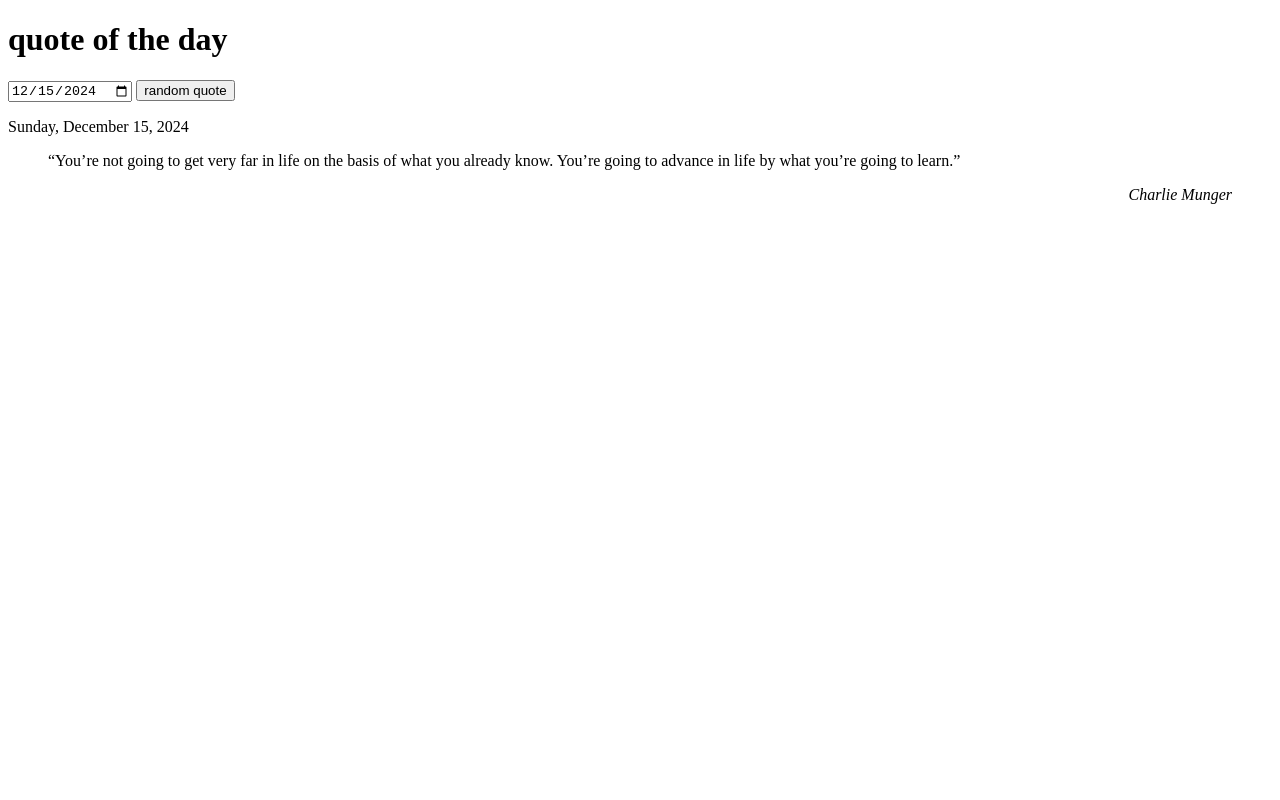
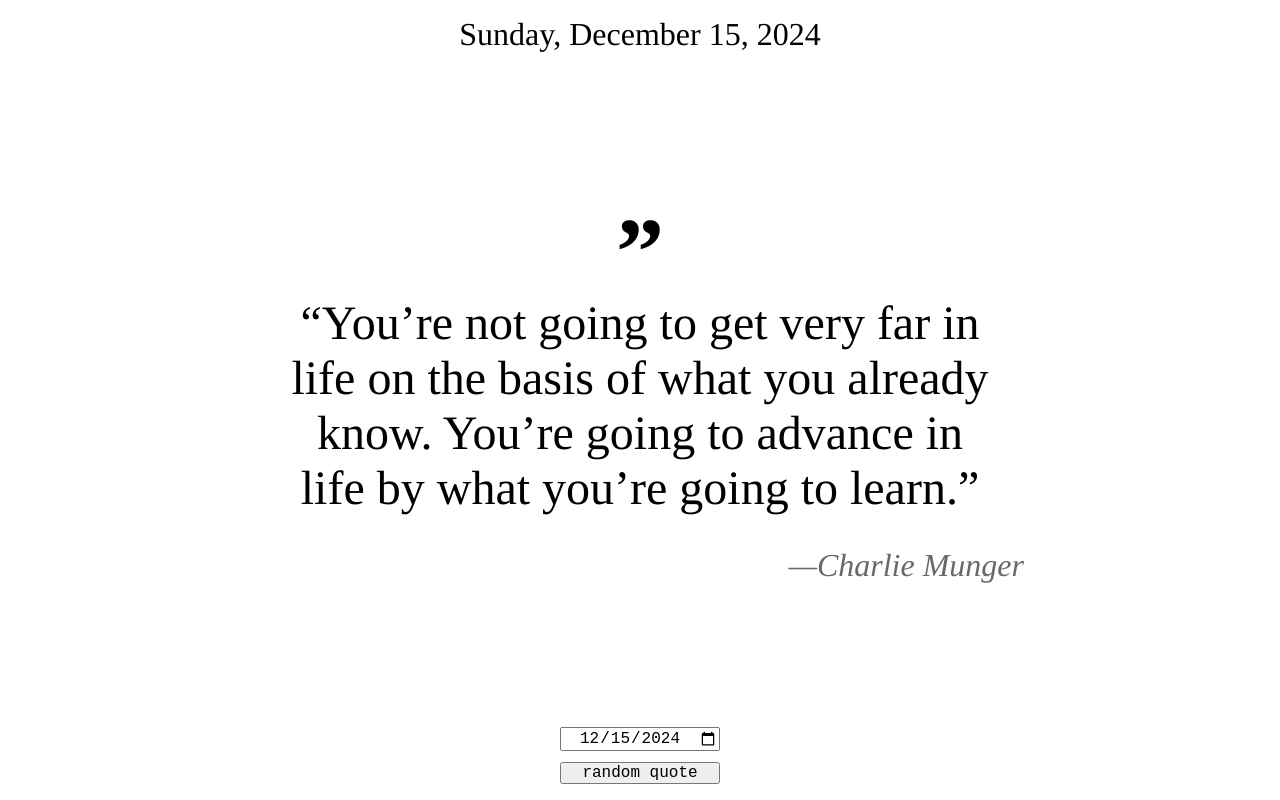
Before and after one commit to ng-jason/daily-quote, a plain HTML site: page index.html in a window 1280 px wide. Drawn offline with Linux system fonts and the light colour scheme.

Commit message:
Update css styling and html
Updated CSS

Removed classes from html and used id selectors in css instead

```diff
--- a/index.html
+++ b/index.html
@@ -2,34 +2,29 @@
 <html lang="en">
   <head>
     <meta charset="utf-8">
-    <meta name="viewport" content="width=device-width, initial-scale=1">
+    <meta name="viewport" content="width=device-width, initial-scale=1, maximum-scale=1">
     <title>quotes</title>
     <script defer src="script.js"></script>
     <link rel="stylesheet" href="styles.css"/>
   </head>
   <body>
+
+    <header>
+          <p id="date"></p>
+    </header>
+
     <main>
-      <header>
-        <h1>quote of the day</h1>
-        <div class="controls">
-          <label for="date-picker" hidden>pick a date:</label>
-          <input type="date" id="date-picker" aria-label="select date for quote">
-          <button id="random-button">random quote</button>
-        </div>
-      </header>
+      <blockquote>
+        <p id="quote"></p>
+        <cite id="author"></cite>
+      </blockquote>
+    </main>
 
-      <section class="date-display">
-        <p id="date" class="date"></p>
-      </section>
+    <footer>
+      <label for="date-picker" hidden>pick a date:</label>
+      <input type="date" id="date-picker" aria-label="select date for quote">
+      <button id="random-button" aria-label="get a random quote">random quote</button>
+    </footer>
 
-      <section class="quote-container">
-        <blockquote>
-          <p id="quote"></p>
-          <footer>
-            <cite id="author"></cite>
-          </footer>
-        </blockquote>
-      </section>
-    </main>
   </body>
 </html>
--- a/styles.css
+++ b/styles.css
@@ -1,28 +1,91 @@
-/* body {
-    margin: 0 auto;
-    max-width: 30em;
-    font-family: "Helvetica", "Arial", sans-serif;
-    line-height: 1.5;
-    color: #555;
-} */
+/* 1. Use a more-intuitive box-sizing model */
+*, *::before, *::after {
+  box-sizing: border-box;
+}
 
-/* .quote {
-    padding: 2px 4px;
-    vertical-align: text-bottom;
-    background: #eee;
-} */
+* {
+  -webkit-text-size-adjust: 100%;
+  padding: 0;
+  /* 2. Remove default margin */
+  margin: 0;
+}
 
-/* div:has(> blockquote) {
-    background-color: #ededed;
-    margin: 10px auto;
-    padding: 15px;
-    border-radius: 5px;
-} */
+html {
+    touch-action: manipulation; /* disables double-tap zoom */
+    width: clamp(45ch, 69%, 100ch);
+    margin: auto;
+}
+
+body {
+    display: flex;
+    flex-direction: column;
+    justify-content: space-between;
+    align-items: center;
+    padding: 1rem;
+    height: 100svh;
+    font-family: 'Merriweather', Times, serif;
+    font-size: clamp(1.5rem, 5vw, 3rem);
+    /* 7. Avoid text overflows */
+    overflow-wrap: break-word;
+    text-wrap: balance;
+}
+
+#date, #author {
+    font-size: clamp(1.337rem, 4vw, 2rem);
+}
+
+#date {
+    text-align: center;
+}
+
+/* for the ” quotation mark above the quote */
+blockquote::before {
+    display: block;
+    text-align: center;
+    content: '”';
+    font-weight: bolder;
+    font-size: 2em;
+    margin-top: 2rem;
+    margin-bottom: -0.69rem;
+}
+
+#quote {
+    text-align: center;
+}
+
+#author::before {
+    content: '—';
+}
+
+#author {
+    display: block;
+    margin-top: 2rem;
+    margin-left: 27%;
+    margin-bottom: 2rem;
+    text-align: right;
+    color: dimgrey;
+}
 
 footer {
-    text-align: right;
+    display: flex;
+    flex-direction: column;
+    align-items: center;
+    gap: 0.69rem;
+}
+
+#date-picker {
+    width: 10em;
+    font-size: 1rem;
+    font-family: monospace;
+    text-align: center;
+}
+
+#random-button {
+    width: 10em;
+    font-size: 1rem;
+    font-family: monospace;
 }
 
 [hidden] {
-display: none !important;
+    display: none !important;
 }
```
